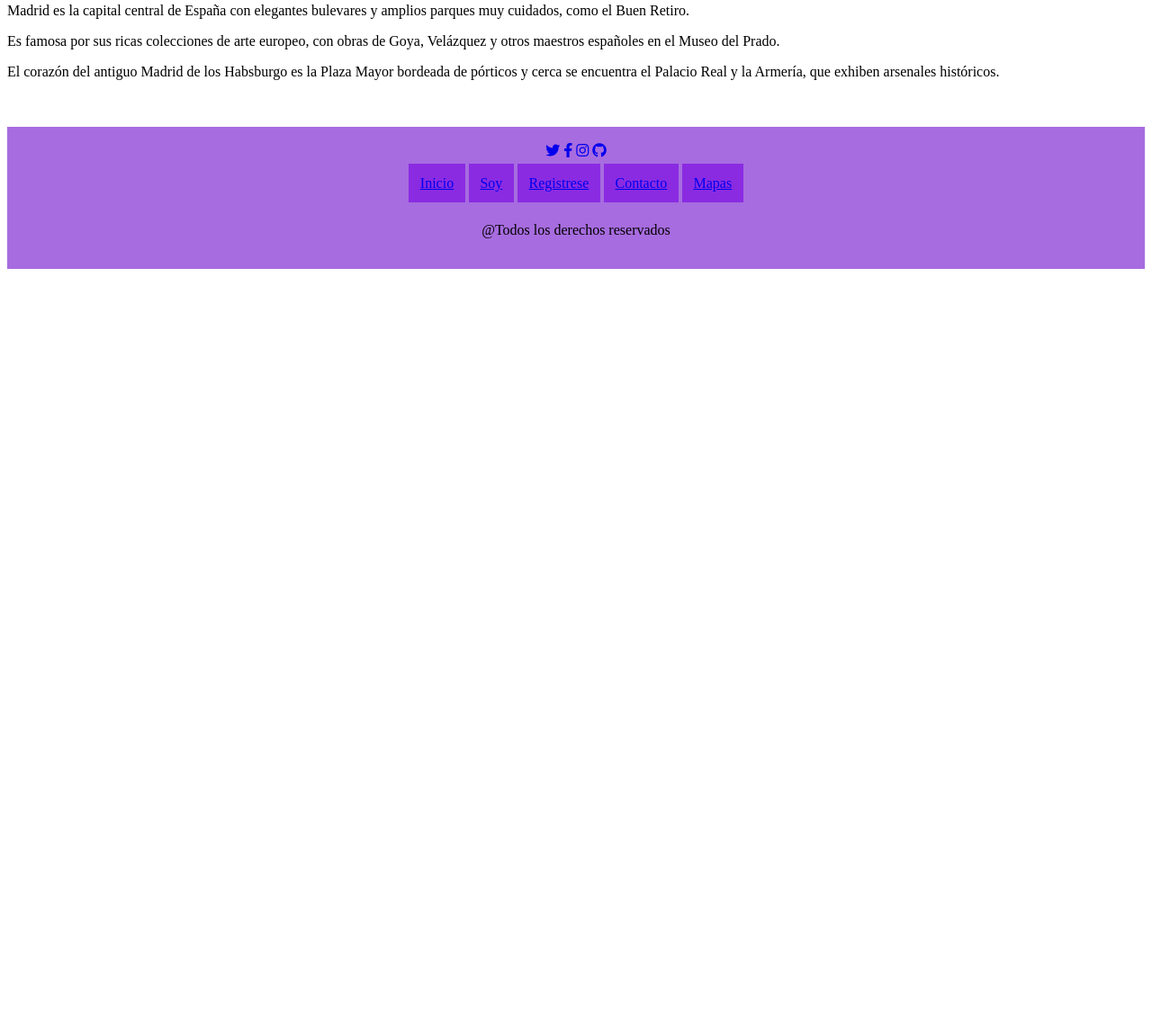
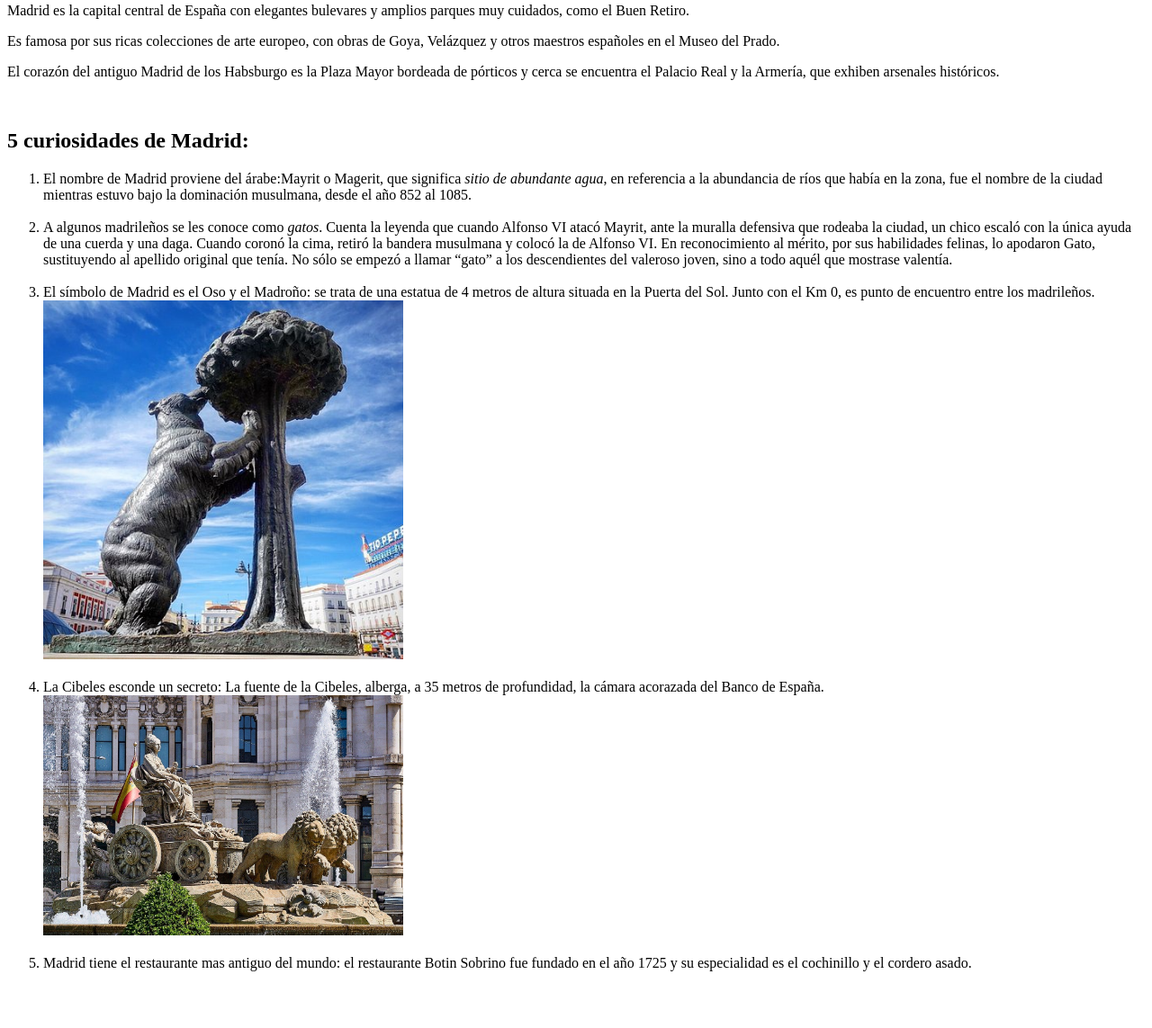
Before and after one commit to matiasmeg/hola-mundo, a plain HTML site: page madrid.html in a window 1280 px wide. Shown: the part 929-2072 px from the top of the page at 90% size. Before the commit the page ends 1236 px from the top, so only its background shows below. Drawn offline with Linux system fonts and the light colour scheme.

Commit message:
modificar madrid.html

```diff
--- a/madrid.html
+++ b/madrid.html
@@ -43,6 +43,40 @@
             <p>Es famosa por sus ricas colecciones de arte europeo, con obras de Goya, Velázquez y otros maestros españoles en el Museo del Prado.</p>
             <p>El corazón del antiguo Madrid de los Habsburgo es la Plaza Mayor bordeada de pórticos y cerca se encuentra el Palacio Real y la Armería,
             que exhiben arsenales históricos.</p>
+            <br>
+            <h2>5 curiosidades de Madrid:</h2>
+            <ol>
+                <li>El nombre de Madrid proviene del árabe:Mayrit o Magerit, que significa
+                    <i>sitio de abundante agua</i>, en referencia a la abundancia de ríos que había en la zona,
+                    fue el nombre de la ciudad mientras estuvo bajo la dominación musulmana, desde el año 852 al 1085.
+                </li>
+                <br>
+                <li>A algunos madrileños se les conoce como <i>gatos</i>. Cuenta la leyenda que cuando
+                    Alfonso VI atacó Mayrit, ante la muralla defensiva que rodeaba la ciudad,
+                    un chico escaló con la única ayuda de una cuerda y una daga. Cuando coronó la cima,
+                    retiró la bandera musulmana y colocó la de Alfonso VI. En reconocimiento al mérito,
+                    por sus habilidades felinas, lo apodaron Gato, sustituyendo al apellido original que tenía.
+                    No sólo se empezó a llamar “gato” a los descendientes del valeroso joven, sino a todo aquél
+                    que mostrase valentía.
+                </li>
+                <br>
+                <li>El símbolo de Madrid es el Oso y el Madroño: se trata de una estatua de 4 metros de altura
+                    situada en la Puerta del Sol. Junto con el Km 0, es punto de encuentro entre los madrileños.
+                    <br>
+                    <img src="img/El-oso-y-el-madrono.jpg" alt="Estatua El oso y el Modroño" width="400">
+                </li>
+                <br>
+                <li>La Cibeles esconde un secreto: La fuente de la Cibeles, alberga, a 35 metros de profundidad,
+                    la cámara acorazada del Banco de España.
+                    <br>
+                    <img src="img/fuente-cibeles-madrid.jpg" alt="La fuente de la Cibeles" width="400">
+                </li>
+                <br>
+                <li>Madrid tiene el restaurante mas antiguo del mundo: el restaurante Botin Sobrino
+                    fue fundado en el año 1725 y su especialidad es el cochinillo y el cordero asado.
+                </li>
+                <br>
+            </ol>
         </article>
         <br>
         <br>
```
Also changed, not shown: img/El-oso-y-el-madrono.jpg (added), img/fuente-cibeles-madrid.jpg (added).
